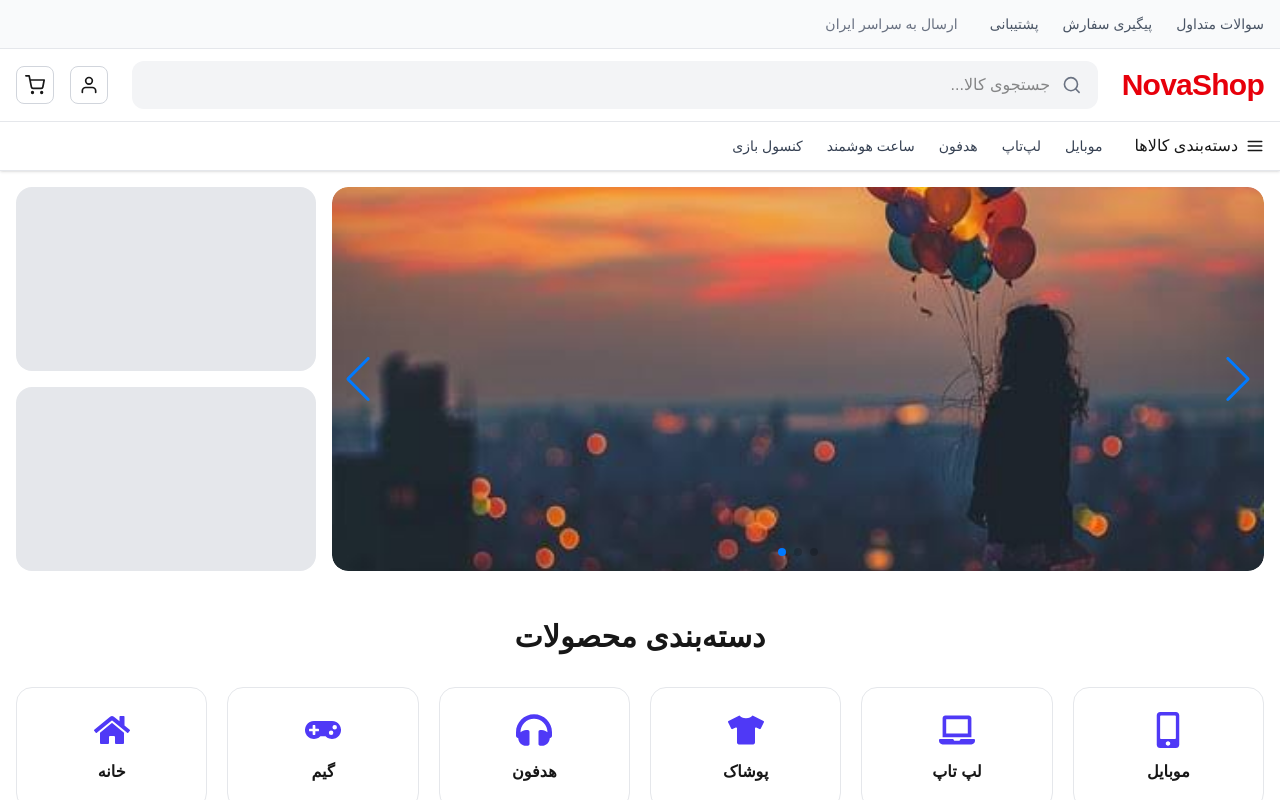
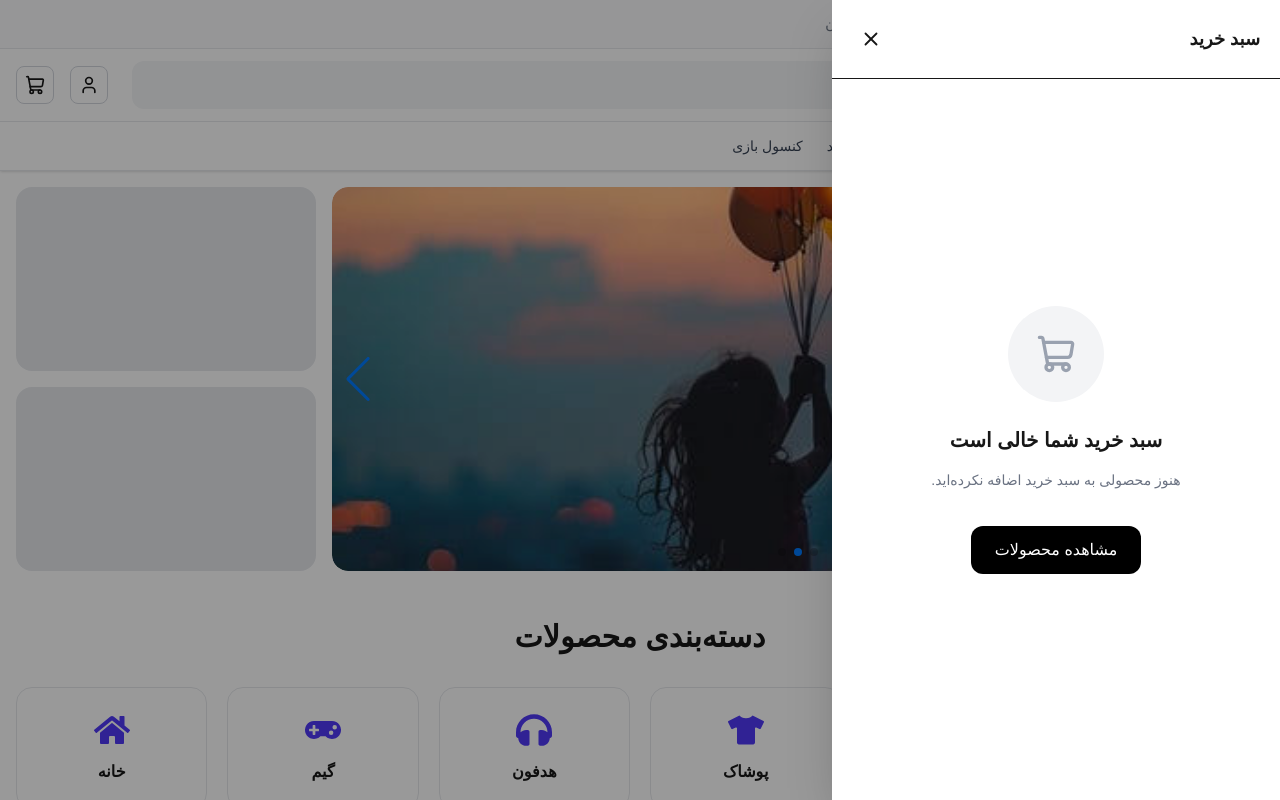
Before and after one commit to salarkarimibag-cmd/novashop, a Next.js app: page / in a window 1280 px wide. Both pictures are taken after a click on the button 35 px from the left and 85 px from the top of the page. Shown: the top 800 px of the page. Built offline with nearby package versions, Linux system fonts and the light colour scheme.

Commit message:
feat: implement cart drawer with cart items and summary

```diff
--- /dev/null
+++ b/src/components/cart/CartButton.jsx
@@ -0,0 +1,32 @@
+"use client";
+
+import { useState } from "react";
+import { ShoppingCart } from "lucide-react";
+
+import useCart from "@/hooks/useCart";
+import CartDrawer from "./CartDrawer";
+
+export default function CartButton() {
+  const { totalQuantity } = useCart();
+  const [open, setOpen] = useState(false);
+
+  return (
+    <>
+      <button
+        onClick={() => setOpen(true)}
+        className="relative rounded-lg border border-gray-300 p-2 transition hover:bg-gray-100"
+        aria-label="سبد خرید"
+      >
+        <ShoppingCart size={20} />
+
+        {totalQuantity > 0 && (
+          <span className="absolute -right-2 -top-2 flex h-5 min-w-5 items-center justify-center rounded-full bg-red-500 px-1 text-xs font-bold text-white">
+            {totalQuantity > 99 ? "99+" : totalQuantity}
+          </span>
+        )}
+      </button>
+
+      <CartDrawer open={open} onClose={() => setOpen(false)} />
+    </>
+  );
+}
--- a/src/components/cart/CartDrawer.jsx
+++ b/src/components/cart/CartDrawer.jsx
@@ -0,0 +1,58 @@
+"use client";
+
+import { X } from "lucide-react";
+
+import useCart from "@/hooks/useCart";
+import EmptyCart from "./EmptyCart";
+import CartList from "./CartList";
+import CartSummary from "./CartSummary";
+
+export default function CartDrawer({ open, onClose }) {
+  const { items } = useCart();
+
+  return (
+    <>
+      {/* Overlay */}
+      <div
+        onClick={onClose}
+        className={`fixed inset-0 z-40 bg-black/40 transition-all duration-300 ${
+          open ? "visible opacity-100" : "invisible opacity-0"
+        }`}
+      />
+
+      {/* Drawer */}
+      <aside
+        className={`fixed right-0 top-0 z-50 flex h-screen w-full max-w-md flex-col bg-white shadow-2xl transition-transform duration-300 ${
+          open ? "translate-x-0" : "translate-x-full"
+        }`}
+      >
+        {/* Header */}
+        <div className="flex items-center justify-between border-b p-5">
+          <h2 className="text-lg font-bold">سبد خرید</h2>
+
+          <button
+            onClick={onClose}
+            className="rounded-lg p-2 hover:bg-gray-100"
+          >
+            <X size={22} />
+          </button>
+        </div>
+
+        {/* Content */}
+        {items.length === 0 ? (
+          <div className="flex-1">
+            <EmptyCart />
+          </div>
+        ) : (
+          <>
+            <div className="flex-1 overflow-y-auto">
+              <CartList />
+            </div>
+
+            <CartSummary />
+          </>
+        )}
+      </aside>
+    </>
+  );
+}
--- a/src/components/cart/CartItem.jsx
+++ b/src/components/cart/CartItem.jsx
@@ -0,0 +1,72 @@
+"use client";
+
+import Image from "next/image";
+import { Minus, Plus, Trash2 } from "lucide-react";
+
+import useCart from "@/hooks/useCart";
+
+export default function CartItem({ item }) {
+  const { increaseQuantity, decreaseQuantity, removeItem } = useCart();
+
+  return (
+    <div className="flex gap-4 border-b border-gray-100 p-4">
+      {/* Image */}
+      <div className="relative h-24 w-24 overflow-hidden rounded-xl bg-gray-100">
+        <Image
+          src={item.image}
+          alt={item.title}
+          fill
+          className="object-cover"
+          sizes="96px"
+        />
+      </div>
+
+      {/* Content */}
+      <div className="flex flex-1 flex-col">
+        <h3 className="line-clamp-2 text-sm font-semibold">{item.title}</h3>
+
+        {item.brand && (
+          <span className="mt-1 text-xs text-gray-500">{item.brand}</span>
+        )}
+
+        <p className="mt-2 font-bold text-black">
+          {item.price.toLocaleString("fa-IR")} تومان
+        </p>
+
+        <div className="mt-auto flex items-center justify-between">
+          {/* Quantity */}
+          <div className="flex items-center rounded-lg border">
+            <button
+              onClick={() => decreaseQuantity(item.id)}
+              className="p-2 transition hover:bg-gray-100"
+              aria-label="کاهش تعداد"
+            >
+              <Minus size={16} />
+            </button>
+
+            <span className="min-w-10 text-center font-semibold">
+              {item.quantity}
+            </span>
+
+            <button
+              onClick={() => increaseQuantity(item.id)}
+              className="p-2 transition hover:bg-gray-100"
+              aria-label="افزایش تعداد"
+            >
+              <Plus size={16} />
+            </button>
+          </div>
+
+          {/* Remove */}
+          <button
+            onClick={() => removeItem(item.id)}
+            className="rounded-lg p-2 text-red-500 transition hover:bg-red-50"
+            aria-label="حذف محصول"
+          >
+            <Trash2 size={18} />
+          </button>
+        </div>
+      </div>
+    </div>
+  );
+}
--- /dev/null
+++ b/src/components/cart/CartList.jsx
@@ -0,0 +1,16 @@
+"use client";
+
+import useCart from "@/hooks/useCart";
+import CartItem from "./CartItem";
+
+export default function CartList() {
+  const { items } = useCart();
+
+  return (
+    <div>
+      {items.map((item) => (
+        <CartItem key={item.id} item={item} />
+      ))}
+    </div>
+  );
+}
--- a/src/components/cart/CartSummary.jsx
+++ b/src/components/cart/CartSummary.jsx
@@ -0,0 +1,38 @@
+"use client";
+
+import Link from "next/link";
+
+import useCart from "@/hooks/useCart";
+
+export default function CartSummary() {
+  const { totalPrice, totalQuantity } = useCart();
+
+  return (
+    <div className="border-t bg-white p-5">
+      <div className="mb-3 flex items-center justify-between">
+        <span className="text-gray-500">تعداد کالا</span>
+
+        <span className="font-semibold">{totalQuantity}</span>
+      </div>
+
+      <div className="mb-5 flex items-center justify-between">
+        <span className="text-gray-500">جمع کل</span>
+
+        <span className="text-lg font-bold">
+          {totalPrice.toLocaleString("fa-IR")} تومان
+        </span>
+      </div>
+
+      <Link
+        href="/cart"
+        className="mb-3 block rounded-xl bg-black py-3 text-center text-white transition hover:bg-gray-800"
+      >
+        مشاهده سبد خرید
+      </Link>
+
+      <button className="w-full rounded-xl border py-3 transition hover:bg-gray-100">
+        ادامه فرآیند خرید
+      </button>
+    </div>
+  );
+}
--- /dev/null
+++ b/src/components/cart/EmptyCart.jsx
@@ -0,0 +1,27 @@
+"use client";
+
+import Link from "next/link";
+import { ShoppingCart } from "lucide-react";
+
+export default function EmptyCart() {
+  return (
+    <div className="flex h-full flex-col items-center justify-center px-6 text-center">
+      <div className="mb-6 flex h-24 w-24 items-center justify-center rounded-full bg-gray-100">
+        <ShoppingCart size={40} className="text-gray-400" />
+      </div>
+
+      <h3 className="text-xl font-bold">سبد خرید شما خالی است</h3>
+
+      <p className="mt-3 text-sm leading-7 text-gray-500">
+        هنوز محصولی به سبد خرید اضافه نکرده‌اید.
+      </p>
+
+      <Link
+        href="/products"
+        className="mt-8 rounded-xl bg-black px-6 py-3 text-white transition hover:bg-gray-800"
+      >
+        مشاهده محصولات
+      </Link>
+    </div>
+  );
+}
--- a/src/components/layout/Header/Header.jsx
+++ b/src/components/layout/Header/Header.jsx
@@ -1,11 +1,13 @@
 import TopHeader from "./TopHeader";
 import SearchBox from "./SearchBox";
 import Navbar from "../Navbar";
+
 export default function Header() {
   return (
     <header className="w-full bg-white shadow-sm">
       <TopHeader />
       <SearchBox />
+
       <Navbar />
     </header>
   );
--- a/src/components/layout/Header/SearchBox.jsx
+++ b/src/components/layout/Header/SearchBox.jsx
@@ -1,6 +1,8 @@
-import { FiSearch, FiShoppingCart, FiUser } from "react-icons/fi";
+
 import Container from "@/components/common/Container";
 import Logo from "@/components/common/Logo";
+import CartButton from "@/components/cart/CartButton";
+import { Search, User } from "lucide-react";
 export default function SearchBox() {
   return (
     <div className="border-b border-gray-200">
@@ -11,7 +13,7 @@ export default function SearchBox() {
         {/* Search */}
         <div className="flex-1">
           <div className="flex items-center rounded-xl bg-gray-100 px-4">
-            <FiSearch className="text-gray-500" size={20} />
+            <Search className="text-gray-500" size={20} />
 
             <input
               type="text"
@@ -27,15 +29,10 @@ export default function SearchBox() {
             className="rounded-lg border border-gray-300 p-2 transition hover:bg-gray-100"
             aria-label="ورود"
           >
-            <FiUser size={20} />
+            <User size={20} />
           </button>
 
-          <button
-            className="rounded-lg border border-gray-300 p-2 transition hover:bg-gray-100"
-            aria-label="سبد خرید"
-          >
-            <FiShoppingCart size={20} />
-          </button>
+          <CartButton />
         </div>
       </Container>
     </div>
```
